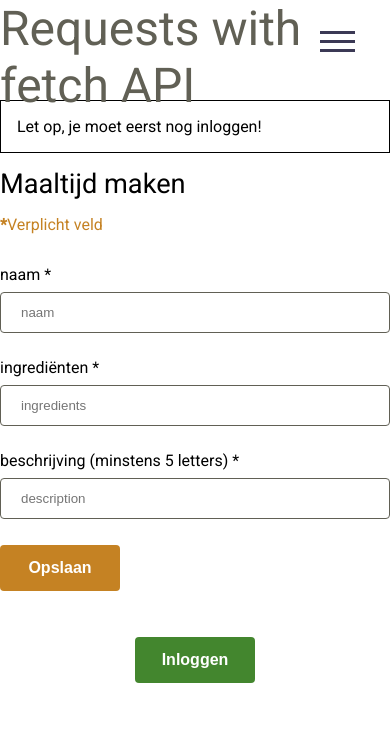
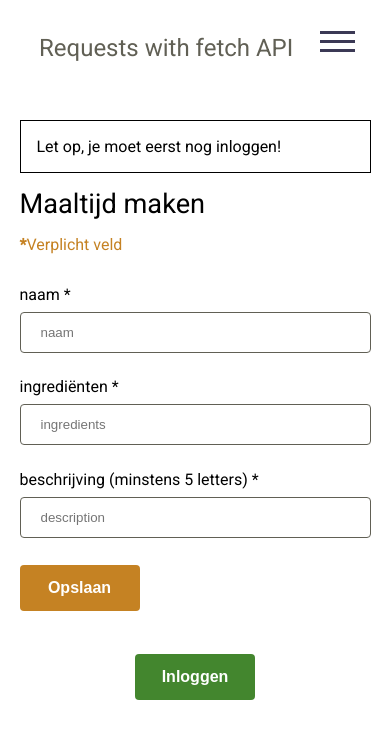
Before and after one commit to Mees100/meals-api-next, a Next.js app: page / in a window 390 px wide. Shown: the top 738 px of the page. Built offline with nearby package versions, Linux system fonts and the light colour scheme.

Commit message:
style: responsive design

```diff
--- a/src/app/components/Navigation/Navigation.module.scss
+++ b/src/app/components/Navigation/Navigation.module.scss
@@ -38,13 +38,19 @@
       display: inline;
       align-items: center;
       text-decoration: none;
+
       font : {
         family: var(--font-gwendolyn);
         style: normal;
         size: 2rem;
       }
-      @media only screen and (max-width: 576px) {
-        font-size: 3rem;
+      @media only screen and (max-width: $breakpoint-small) {
+        font-size: 1.5rem;
+        padding-left: 5%;
+      }
+      @media only screen and (max-width: $breakpoint-large) {
+        font-size: 1.5rem;
+        padding-left: 10%;
       }
     }
   }
--- a/src/app/globals.css
+++ b/src/app/globals.scss
@@ -1,3 +1,5 @@
+@use "../styles/variables" as *;
+
 * {
   box-sizing: border-box;
   padding: 0;
@@ -16,3 +18,10 @@ body {
 h1 {
   font-size: 1.7rem;
 }
+
+@media only screen and (max-width: $breakpoint-large) {
+  body {
+    padding: 5% 5%;
+    width: 100%;
+  }
+}
--- a/src/app/layout.tsx
+++ b/src/app/layout.tsx
@@ -1,5 +1,5 @@
 import type { Metadata } from "next";
-import "./globals.css";
+import "./globals.scss";
 import Navigation from "./components/Navigation/Navigation";
 import styles from "../styles/layout.module.scss";
 import type { Viewport } from "next";
```
